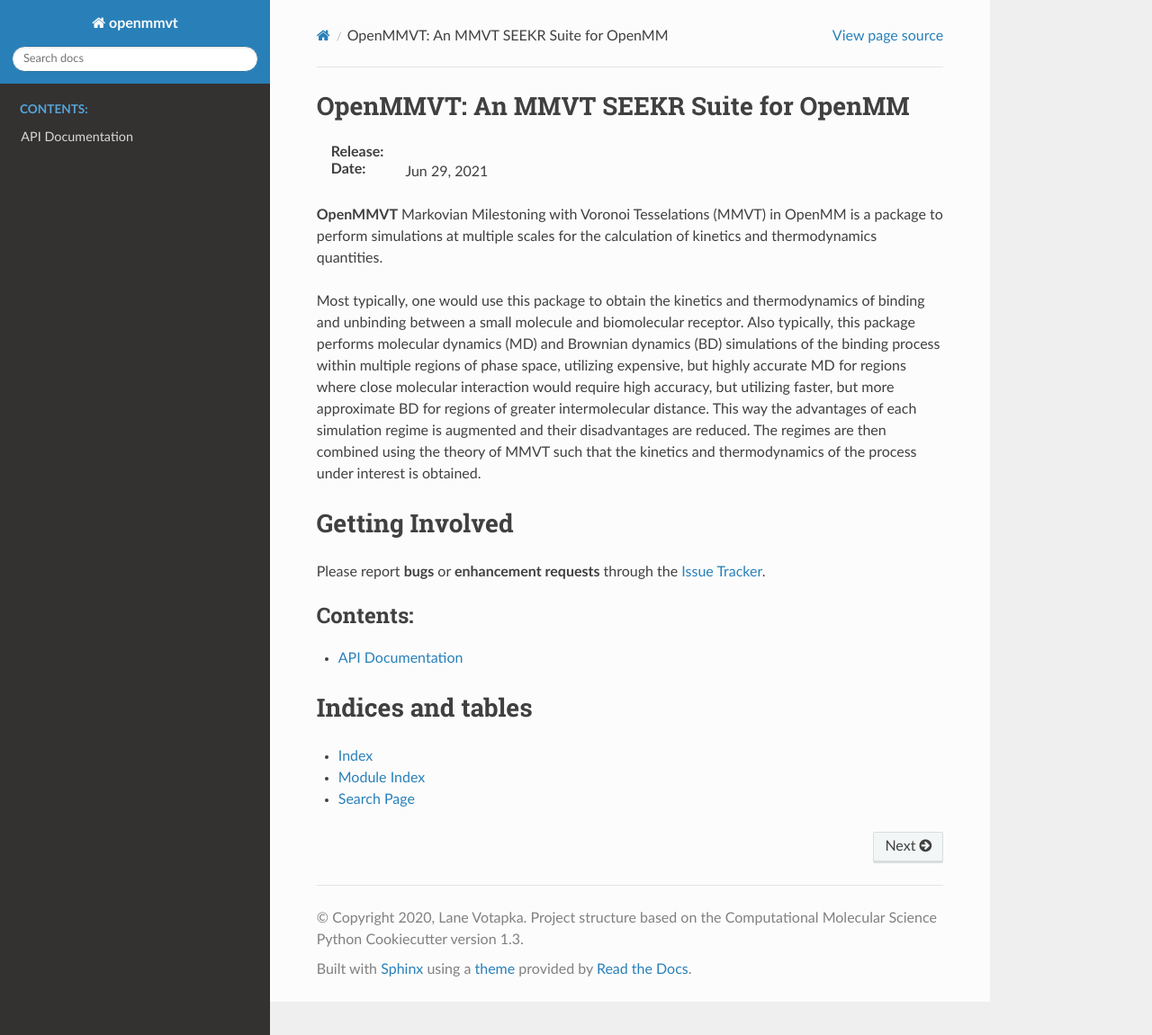
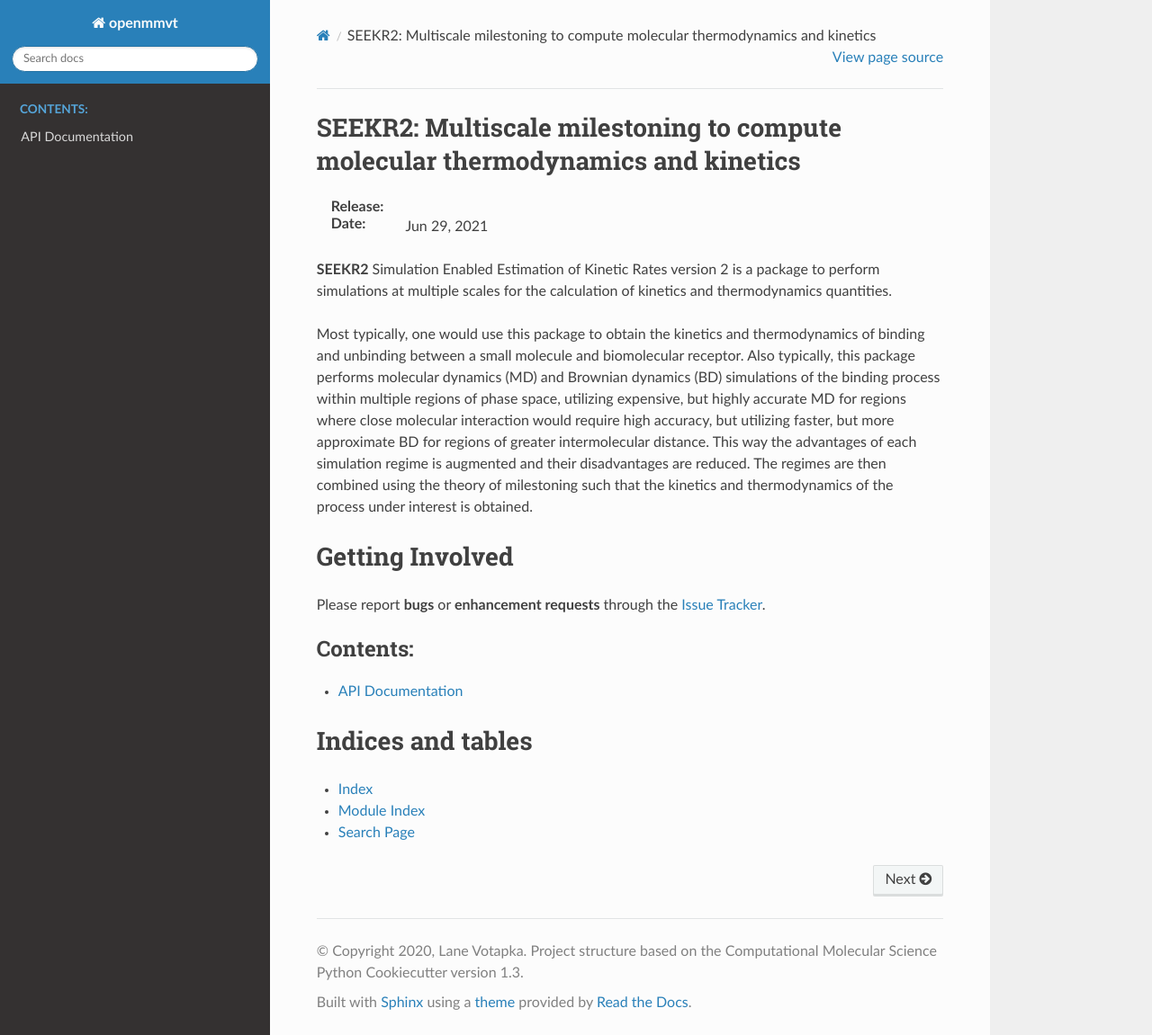
Before and after one commit to seekrcentral/seekr2, a Sphinx documentation site: the page built from docs/index.rst, in a window 1280 px wide and 1151 px high. Shown: the whole window at 90% size. Built offline with Sphinx 7.4.7 and the Read the Docs theme 2.0.0, drawn with Linux system fonts in a browser that asks for light colours; pages that are not in the unit, such as notebooks, are missing from menus; the version number could not be read and is left out.

Commit message:
Merged dev changes into master

```diff
--- a/docs/index.rst
+++ b/docs/index.rst
@@ -1,10 +1,10 @@
-OpenMMVT: An MMVT SEEKR Suite for OpenMM
-========================================
+SEEKR2: Multiscale milestoning to compute molecular thermodynamics and kinetics
+===============================================================================
 
 :Release: |release|
 :Date: |today|
 
-**OpenMMVT** Markovian Milestoning with Voronoi Tesselations (MMVT) in OpenMM
+**SEEKR2** Simulation Enabled Estimation of Kinetic Rates version 2
 is a package to perform simulations at multiple scales for the calculation of
 kinetics and thermodynamics quantities.
 
@@ -14,9 +14,10 @@ biomolecular receptor. Also typically, this package performs molecular
 dynamics (MD) and Brownian dynamics (BD) simulations of the binding process
 within multiple regions of phase space, utilizing expensive, but highly
 accurate MD for regions where close molecular interaction would require high
-accuracy, but utilizing faster, but more approximate BD for regions of greater intermolecular distance. This way the advantages of each simulation regime is
+accuracy, but utilizing faster, but more approximate BD for regions of greater
+intermolecular distance. This way the advantages of each simulation regime is
 augmented and their disadvantages are reduced. The regimes are then combined
-using the theory of MMVT such that the kinetics and thermodynamics of the
+using the theory of milestoning such that the kinetics and thermodynamics of the
 process under interest is obtained.
 
 Getting Involved
@@ -25,7 +26,7 @@ Getting Involved
 Please report **bugs** or **enhancement requests** through the `Issue
 Tracker`_.
 
-.. _Issue Tracker: https://github.com/lvotapka/openmmvt/issues
+.. _Issue Tracker: https://github.com/seekrcentral/seekr2/issues
 
 .. toctree::
    :maxdepth: 2
```
Also changed, not shown: README.md (+1 -1 lines).
